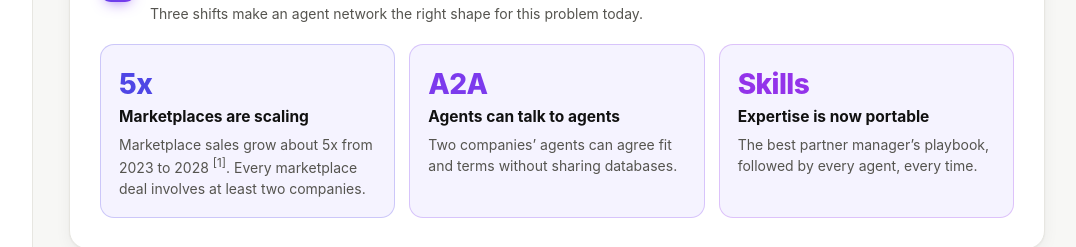
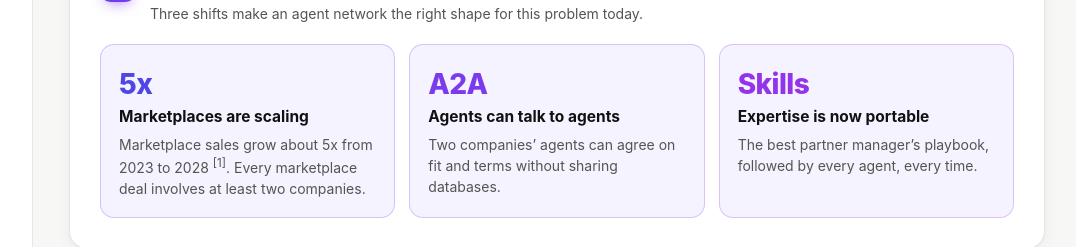
Before and after one commit to varunk130/ai-cosell-matchmaker, a React (Vite) app: page / in a window 1280 px wide. Shown: the part 1580-1827 px from the top of the page, without its empty margins (199-1275 px from the left). Built offline with nearby package versions, Linux system fonts and the light colour scheme.

Commit message:
Fix wording in the A2A card

```diff
--- a/src/views/CaseStudyView.tsx
+++ b/src/views/CaseStudyView.tsx
@@ -201,7 +201,7 @@ export function CaseStudyView() {
           <div className="cs-card" style={{ ['--tone' as string]: 'var(--cs-2)' }}>
             <div className="big">A2A</div>
             <h3>Agents can talk to agents</h3>
-            <p>Two companies’ agents can agree fit and terms without sharing databases.</p>
+            <p>Two companies’ agents can agree on fit and terms without sharing databases.</p>
           </div>
           <div className="cs-card" style={{ ['--tone' as string]: 'var(--cs-3)' }}>
             <div className="big">Skills</div>
```
